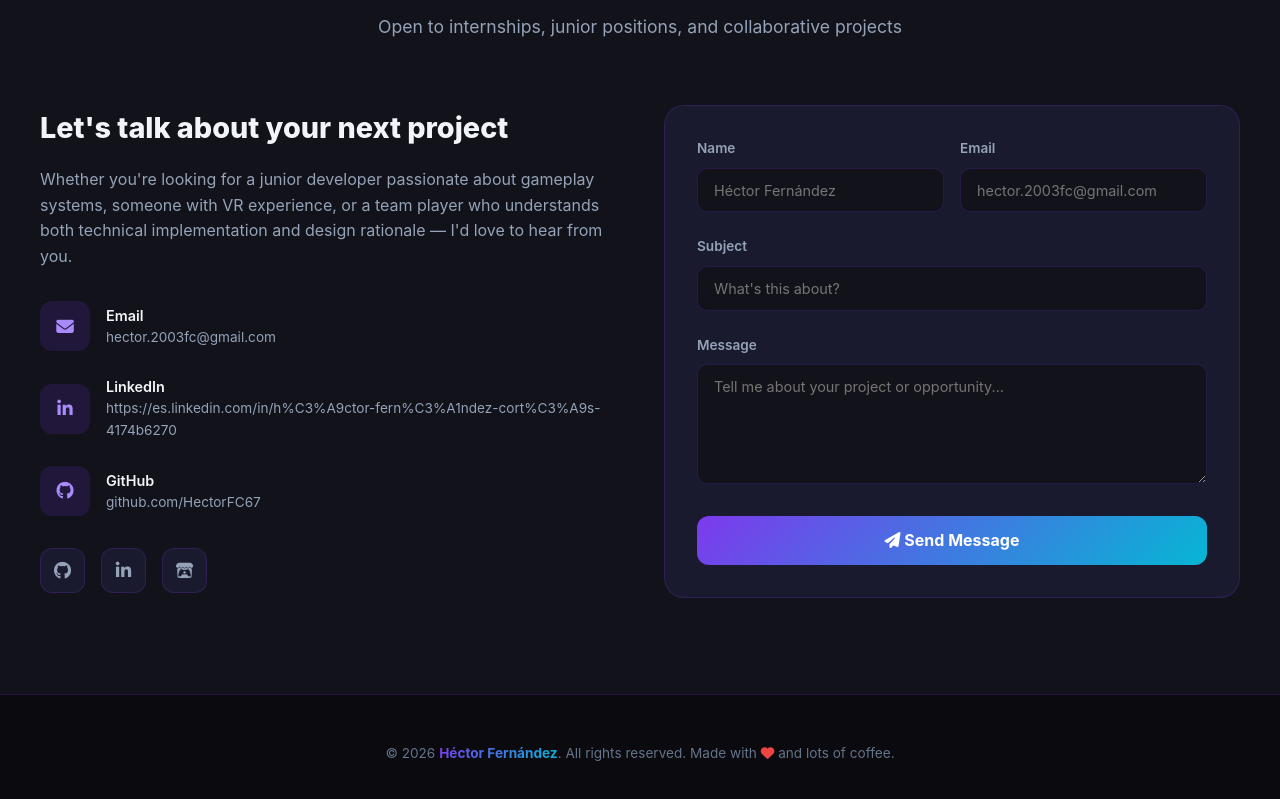
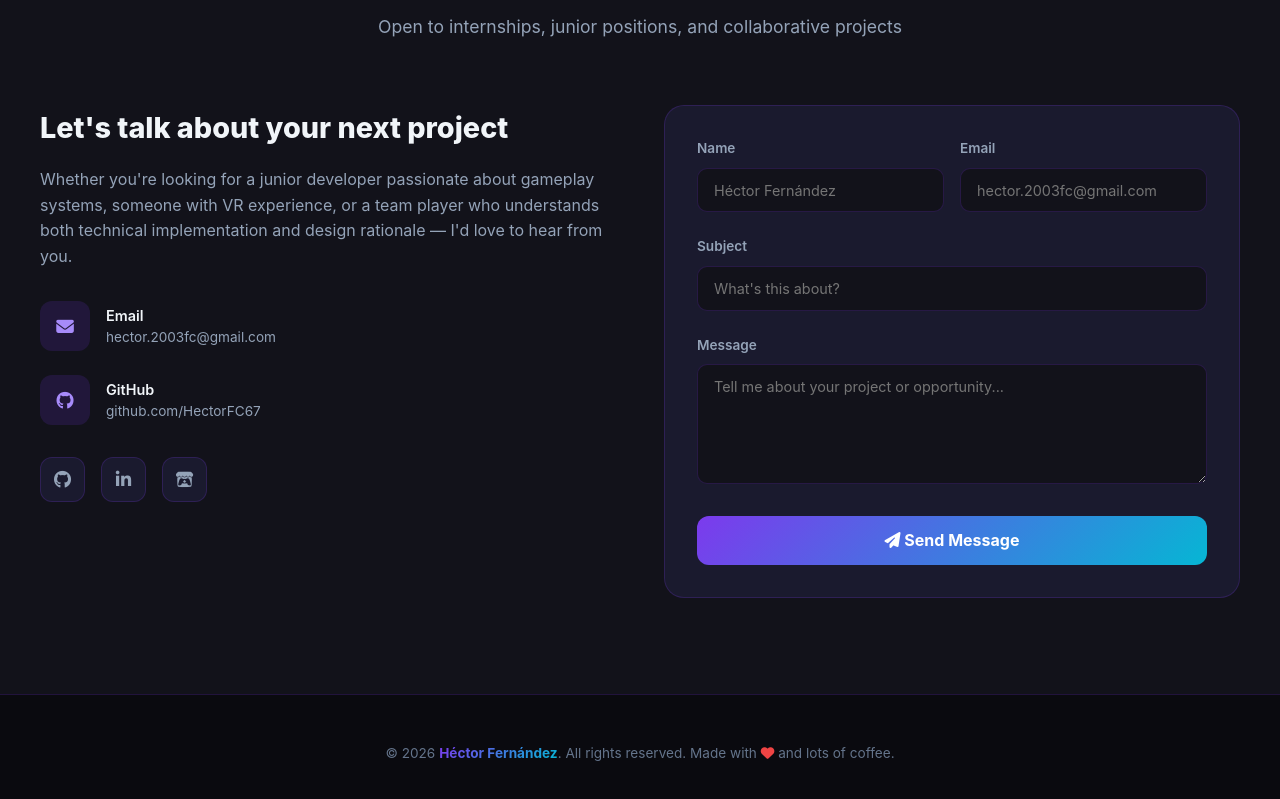
Before and after one commit to HectorFC67/HectorFC67.github.io, a plain HTML site: page index.html in a window 1280 px wide. Shown: the part 5173-5972 px from the top of the page. Drawn offline with Linux system fonts and the light colour scheme; a small style sheet from the web is missing.

Commit message:
Update index.html

```diff
--- a/index.html
+++ b/index.html
@@ -921,13 +921,6 @@
                                 </div>
                             </div>
                             <div class="contact-method">
-                                <div class="contact-method-icon"><i class="fab fa-linkedin-in"></i></div>
-                                <div class="contact-method-text">
-                                    <h4 data-i18n="contact_linkedin_title">LinkedIn</h4>
-                                    <p>https://es.linkedin.com/in/h%C3%A9ctor-fern%C3%A1ndez-cort%C3%A9s-4174b6270</p>
-                                </div>
-                            </div>
-                            <div class="contact-method">
                                 <div class="contact-method-icon"><i class="fab fa-github"></i></div>
                                 <div class="contact-method-text">
                                     <h4 data-i18n="contact_github_title">GitHub</h4>
```
